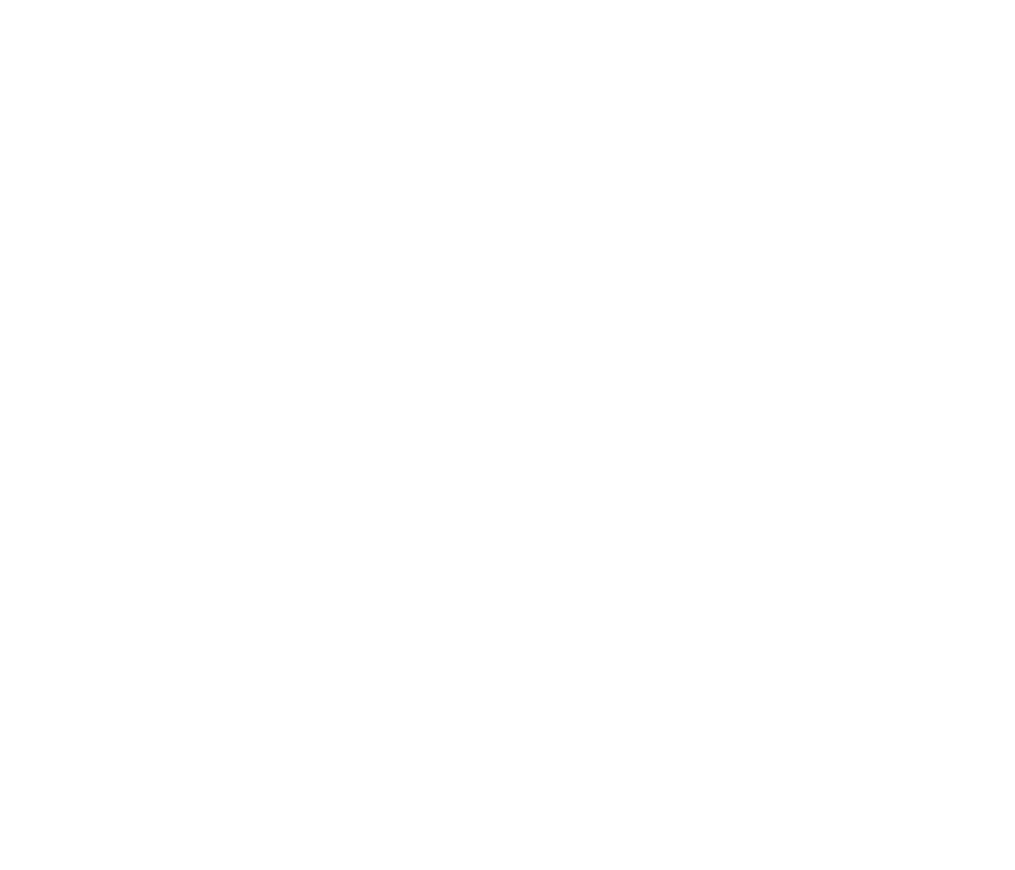
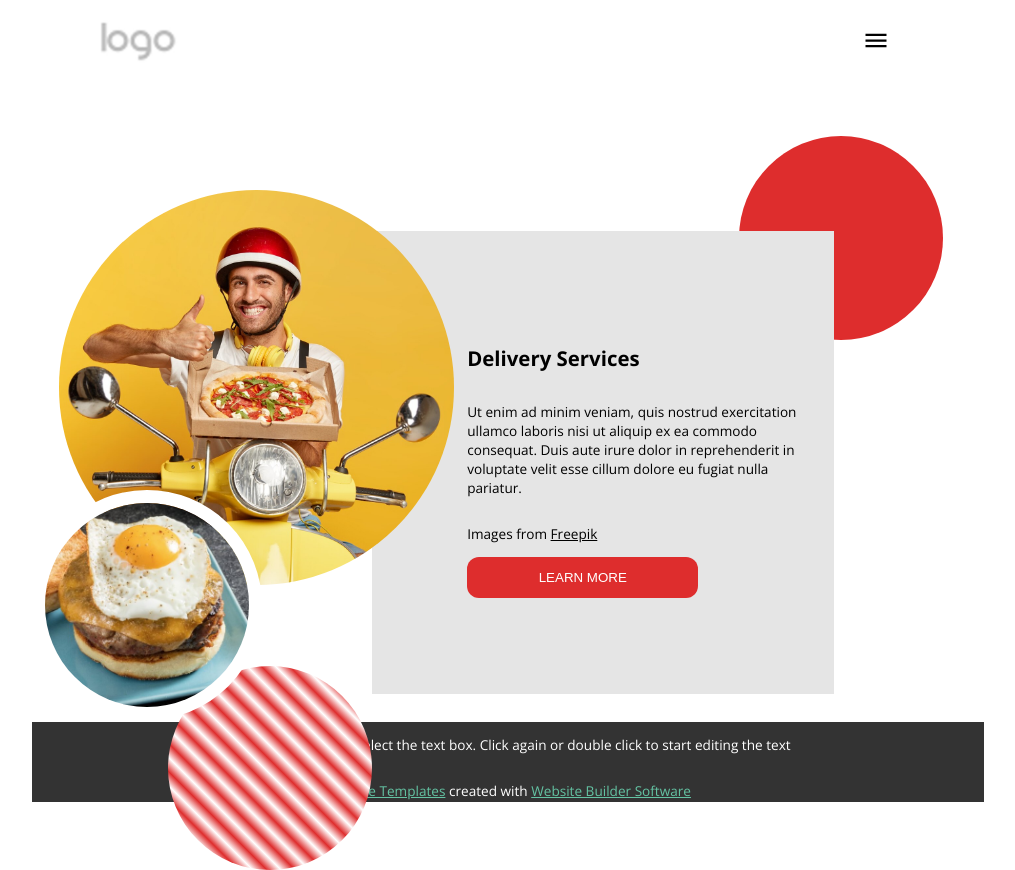
Before and after one commit to isterikas/cssSelectors2, a plain HTML site: page index.html in a window 1280 px wide. Shown: the whole page, without its empty margins (132-1147 px from the left). Before the commit the page ends 800 px from the top, so only its background shows below. Drawn offline with nearby package versions, Linux system fonts and the light colour scheme; files that its build step writes are made by us from their sources.

Commit message:
finalized version

```diff
--- a/index.html
+++ b/index.html
@@ -4,9 +4,25 @@
     <meta charset="UTF-8">
     <meta name="viewport" content="width=device-width, initial-scale=1.0">
     <title>Document</title>
-    <link rel="stylesheet" href="style.css">
+    <link rel="stylesheet" href="./styles/style.css">
 </head>
 <body>
-
+    <header>
+    <nav><figure><img src="./images/logo.jpg" alt="logo" class="logo"></figure>
+        <figure><img src="./images/menuIcon.svg" alt="menu" class="menuImg"></figure></nav>
+</header>
+<div class="relativePos">
+<div class="absolutePos"><img src="./images/mainImg.jpg" alt="delivery" class="mainImg"></div>
+<div class="absolutePos"><img src="./images/boorgir.jpg" alt="burger" class="secondImg"></div>
+    <article class="absolutePos textBox">
+        <h1>Delivery Services</h1>
+<p>Ut enim ad minim veniam, quis nostrud exercitation ullamco laboris nisi ut aliquip ex ea commodo consequat. Duis aute irure dolor in reprehenderit in voluptate velit esse cillum dolore eu fugiat nulla pariatur.</p>
+<p>Images from <span>Freepik</span></p>
+<button>LEARN MORE</button>
+    </article>
+    <div class="red absolutePos"></div>
+    <div class="striped absolutePos"></div></div>
+    <footer><p>Sample text. Click to select the text box. Click again or double click to start editing the text</p>
+    <p><a href="Website Templates">Website Templates</a> created with <a href="Website Builder Software">Website Builder Software</a></p></footer>
 </body>
 </html>
--- a/styles/style.css
+++ b/styles/style.css
@@ -0,0 +1,138 @@
+@import url('https://fonts.googleapis.com/css2?family=Open+Sans:ital,wght@0,300..800;1,300..800&display=swap');
+
+:root{
+    --gray: #E5E5E5;
+    --red: #DE2D2D;
+    --white: #fff;
+    --darkgray: #333333;
+    --green: #64C3A3;
+    --black: #000000;
+    --font: "Open Sans";
+    --radius1: 50%;
+    --radius2:12px;
+}
+html{
+    font-size: 85%;
+}
+body{
+    padding: 3rem;
+    padding-top: 0;
+    padding-bottom: 0;
+    font-family: var(--font);
+    max-width: 70rem;
+    margin: auto;
+
+}
+footer{
+    background-color: var(--darkgray);
+    justify-content: space-between;
+    align-items: center;
+    color: var(--white);
+    height: 10vh;
+}
+img{
+    border-radius: var(--radius1)
+}
+.menuImg{
+    width: 2rem;
+}
+.mainImg{
+    width: 29rem;
+    height: 29rem;
+  object-fit: cover;
+position:absolute;
+top: 8rem;
+left: 2rem;
+z-index: 2;
+}
+.secondImg{
+    position: inherit;
+    width: 15rem;
+    height: 15rem;
+    border: 1rem solid var(--white);
+    z-index: 3;
+  top: 30rem;
+}
+nav{
+    display: flex;
+    justify-content: space-between;
+}
+
+article{
+    background-color: var(--gray);
+    justify-content: center;
+    align-items: flex-start;
+    width: 34rem;
+    height: 34rem;
+    padding-right: 2rem;
+    padding-left: 7rem;
+    box-sizing: border-box;
+}
+button{
+    background-color: var(--red);
+    color: var(--white);
+    border-radius: var(--radius2);
+    width: 17rem;
+    height: 3rem;
+    border: var(--red);
+}
+article, footer{
+    display: flex;
+    flex-direction: column;
+}
+footer a:active{
+    color: var(--green)
+}
+footer a:link{
+    color: var(--green)
+}
+footer a:visited{
+    color: var(--green)
+}
+footer a:hover{
+    color: var(--green)
+}
+p>span{
+    text-decoration: underline;
+}
+.logo{
+    width: 8rem;
+}
+figure{width: 10rem;
+height: 4rem;
+display: flex;
+justify-content: center;
+align-items: center;}
+.red, .striped{
+    background-color: var(--red);
+    width: 15rem;
+    height: 15rem;
+    border-radius: var(--radius1);
+}
+.red{
+    left: 52rem;
+    top: 4rem;
+}
+.striped{
+    background: repeating-linear-gradient(
+        45deg,
+        var(--white),
+       var(--red) 10px,
+       var(--white) 20px,
+       var(--red) 20px);
+       top: 43rem;
+       left: 10rem;
+}
+.relativePos{
+    height: 80vh;
+    position: relative;
+}
+.absolutePos{
+    position: absolute;
+}
+
+.textBox{
+    top: 11rem;
+    left: 25rem;
+    z-index: 1;
+}
```
Also changed, not shown: images/boorgir.jpg (added), images/logo.jpg (added), images/mainImg.jpg (added), images/menuIcon.svg (added).
